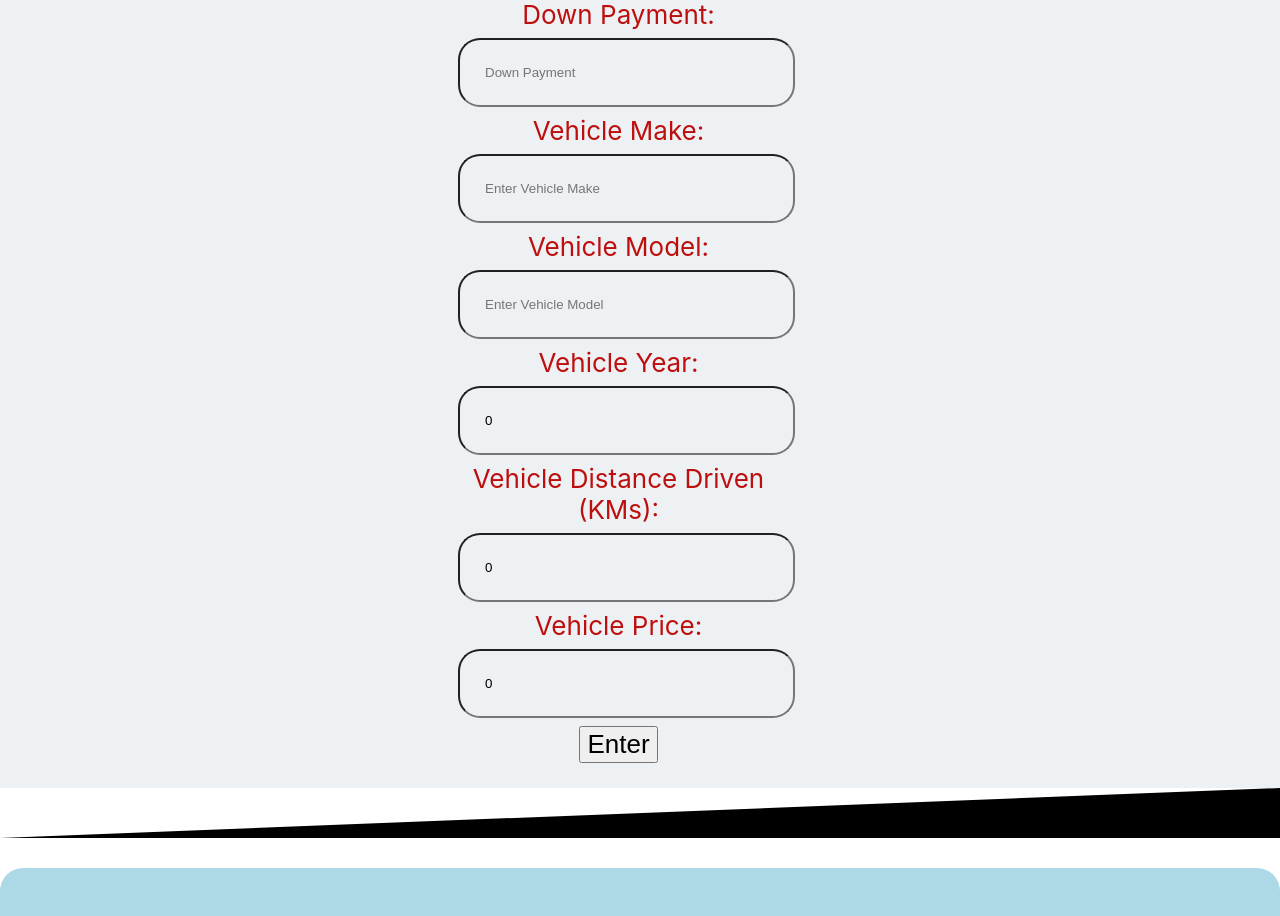
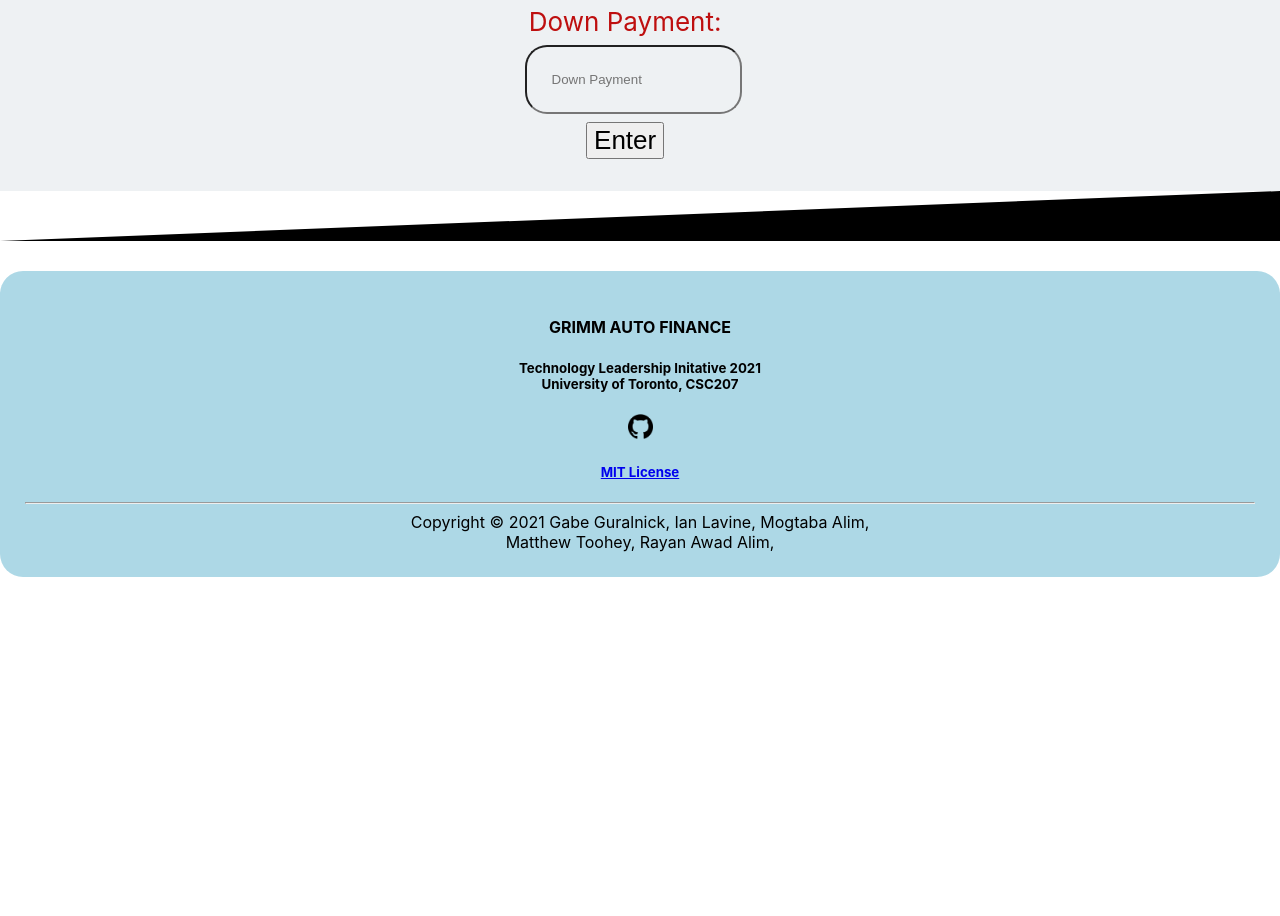
Before and after one commit to grimm-auto-finance/frontend, a React (Vite) app: page / in a window 1280 px wide. Shown: the part 1487-2403 px from the top of the page. After the commit the page ends 2064 px from the top, so only its background shows below. Built offline with nearby package versions, Linux system fonts and the light colour scheme.

Commit message:
fix: only 3 text fields shown

```diff
--- a/src/components/AutoFill.tsx
+++ b/src/components/AutoFill.tsx
@@ -9,19 +9,8 @@ interface Props {
 }
 
 const AutoFill: React.FC<Props> = ({ searchResults }) => {
-  const [make, setMake] = useState("");
-  const [model, setModel] = useState("");
-  const [year, setYear] = useState(0);
-  const [kilometres, setKilometres] = useState(0);
-  const [price, setPrice] = useState(0);
+  const [car_, setCar] = useState<Car>();
 
-  async function autoFill(carry: Car) {
-    setMake(carry.make);
-    setModel(carry.model);
-    setYear(carry.year);
-    setKilometres(carry.kilometres);
-    setPrice(carry.price);
-  }
   return (
     <div>
       {searchResults.map((car, i) => (
@@ -38,7 +27,7 @@ const AutoFill: React.FC<Props> = ({ searchResults }) => {
                   String(car.year)
               );
               if (confirmBox === true) {
-                autoFill(car);
+                setCar(car);
               }
             }}
           >
@@ -49,11 +38,7 @@ const AutoFill: React.FC<Props> = ({ searchResults }) => {
         </div>
       ))}
       <UserForm
-        make={make}
-        model={model}
-        year={year}
-        price={price}
-        kilometres={kilometres}
+        car_={car_}
       />
     </div>
   );
--- a/src/components/UserForm.tsx
+++ b/src/components/UserForm.tsx
@@ -4,19 +4,11 @@ import { Car, CarBuyer } from "../entities";
 import fetchLoanData from "../use-cases/fetchLoanData";
 
 interface Props {
-  make: string;
-  model: string;
-  year: number;
-  price: number;
-  kilometres: number;
+  car_: Car | undefined;
 }
 
 const UserForm: React.FC<Props> = ({
-  make,
-  model,
-  year,
-  price,
-  kilometres,
+  car_
 }) => {
   const [creditScore, setCreditScore] = useState(0);
   const [pytBudget, setpytBudget] = useState(0);
@@ -26,33 +18,15 @@ const UserForm: React.FC<Props> = ({
 
   async function handleSubmit(event: React.FormEvent<HTMLFormElement>) {
     event.preventDefault();
+    if (typeof car_ !== 'undefined') {
       console.log(
         fetchLoanData(
           new CarBuyer(pytBudget, creditScore, downpayment),
           // id is hardcoded for now
-        new Car(kilometres, price, make, model, year, id)
+          car_
         )
       );
     }
-
-  async function setMake(s: string) {
-    make = s;
-  }
-
-  async function setModel(s: string) {
-    model = s;
-  }
-
-  async function setYear(s: number) {
-    year = s;
-  }
-
-  async function setKilometres(s: number) {
-    kilometres = s;
-  }
-
-  async function setPrice(s: number) {
-    price = s;
   }
 
   return (
@@ -111,100 +85,6 @@ const UserForm: React.FC<Props> = ({
             />
           </div>
         </div>
-
-        <div className="flex items-center mb-5 text-right">
-          <label className="inline-block w-auto mr-6 text-start">
-            {" "}
-            Vehicle Make:{" "}
-          </label>
-          <div className="flex-1 py-2 border-b-2 border-red-300">
-            <input
-              id="Make"
-              type="text"
-              value={make}
-              placeholder="Enter Vehicle Make"
-              name="vehicleMake"
-              onChange={(input) => setMake(input.target.value)}
-              required
-            />
-          </div>
-        </div>
-
-        <div className="flex items-center mb-5">
-          <label className="inline-block w-auto mr-6 text-start">
-            {" "}
-            Vehicle Model:{" "}
-          </label>
-          <div className="flex-1 py-2 border-b-2 border-red-300">
-            <input
-              id="Model"
-              type="text"
-              value={model}
-              placeholder="Enter Vehicle Model"
-              name="vehicleModel"
-              onChange={(input) => setModel(input.target.value)}
-              required
-            />
-          </div>
-        </div>
-
-        <div className="flex items-center mb-5">
-          <label className="inline-block w-auto mr-6 text-start">
-            {" "}
-            Vehicle Year:{" "}
-          </label>
-          <div className="flex-1 py-2 border-b-2 border-red-300">
-            <input
-              id="Year"
-              type="number"
-              value={year}
-              placeholder="Enter Vehicle Year"
-              name="vehicleYear"
-              onChange={(input) => setYear(parseInt(input.target.value))}
-              required
-            />
-          </div>
-        </div>
-
-        <div className="flex items-center mb-5">
-          <label className="inline-block w-auto mr-6 text-start">
-            {" "}
-            Vehicle Distance Driven (KMs):{" "}
-          </label>
-          <div className="flex-1 py-2 border-b-2 border-red-300">
-            <input
-              id="Distance Driven"
-              type="number"
-              value={kilometres}
-              step={0.01}
-              placeholder="Enter Distance"
-              name="vehicleKms"
-              onChange={(input) =>
-                setKilometres(parseFloat(input.target.value))
-              }
-              required
-            />
-          </div>
-        </div>
-
-        <div className="flex items-center mb-5 pb-8">
-          <label className="inline-block w-auto mr-6 text-start">
-            Vehicle Price:{" "}
-          </label>
-          <div className="flex-1 py-2 border-b-2 border-red-300">
-            <input
-              id="Price"
-              type="number"
-              step={0.01}
-              value={price}
-              placeholder="vehiclePrice"
-              name="vehiclePrice"
-              onChange={(input) => setPrice(parseFloat(input.target.value))}
-              required
-            />
-          </div>
-        </div>
-
         <button
           type="submit"
           className="bg-blue-200 text-3xl text-gray-400 rounded-lg text-center py-8 px-32"
```
Lines whose indentation alone changed are shown as unchanged.
